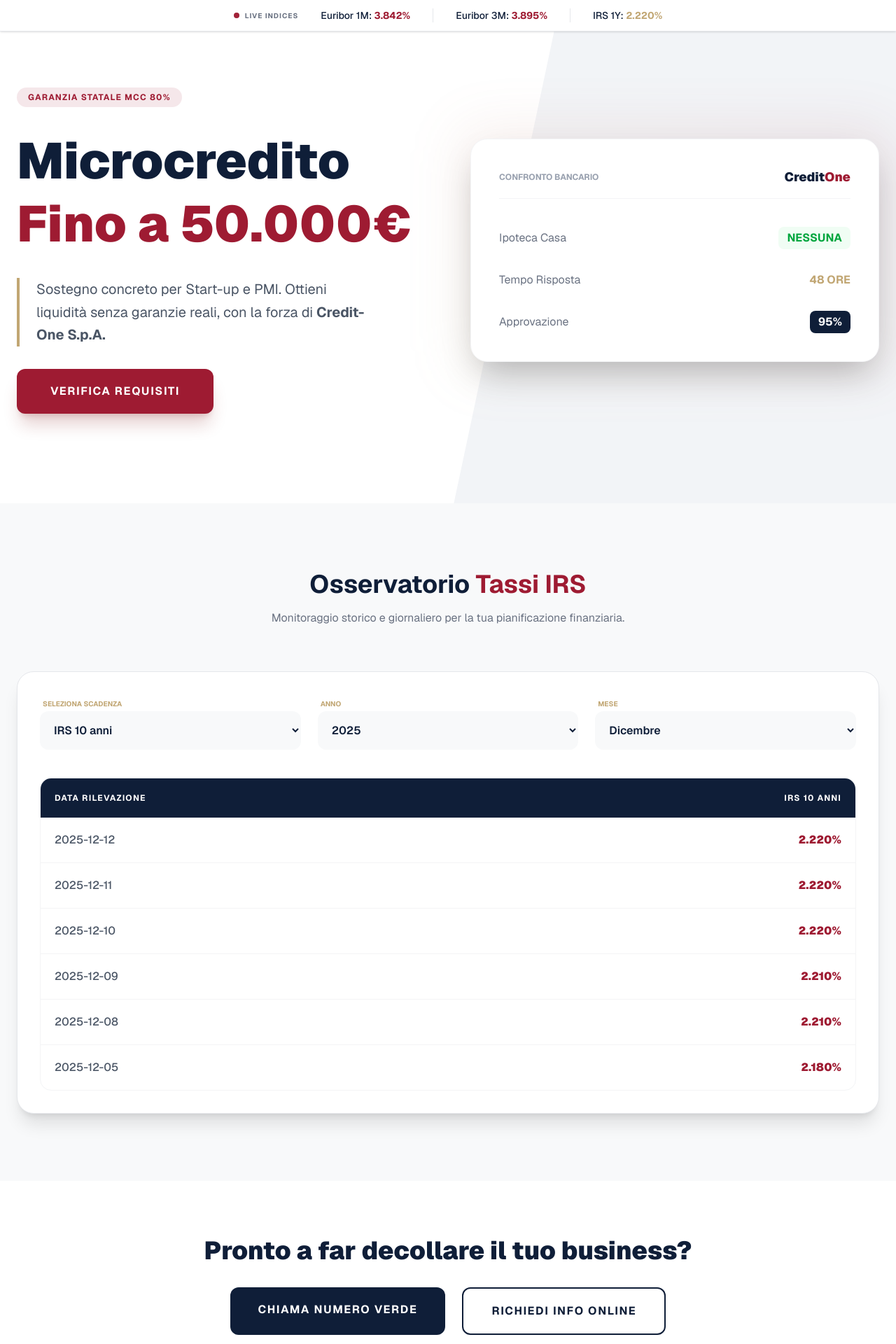
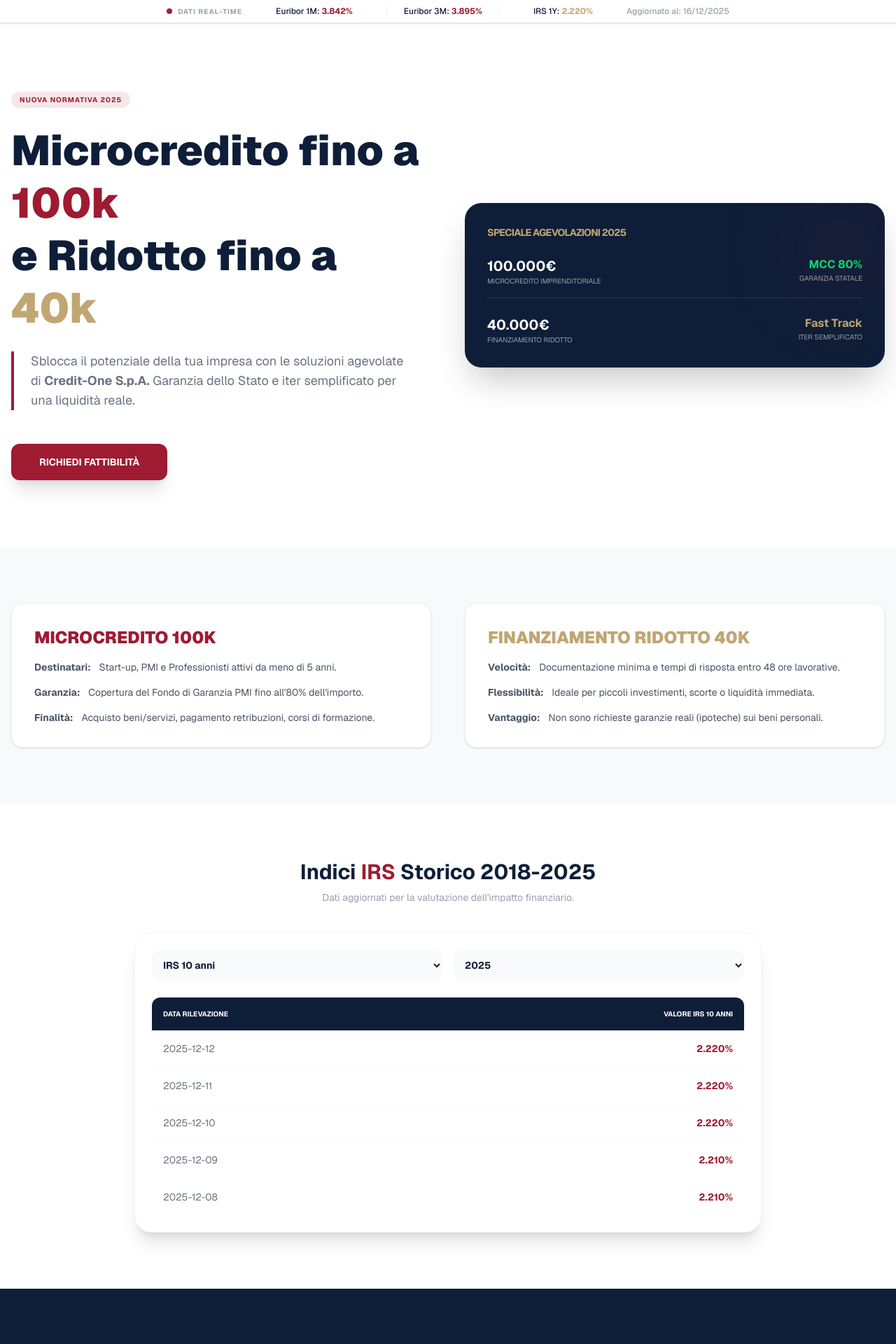
Before and after one commit to giacomocurigliano-sudo/landing-credito, a Next.js app: page /landing in a window 1280 px wide. Shown: the top 1920 px of the page at 70% size. Built offline with nearby package versions, Linux system fonts and the light colour scheme.

Commit message:
Contenuti aggiornati Credit-One 2025 100k/40k

```diff
--- a/app/landing/page.tsx
+++ b/app/landing/page.tsx
@@ -3,88 +3,88 @@
 import { useState, useEffect } from "react";
 import Script from "next/script";
 
-export default function LandingMicrocredito() {
-  // --- STATI PER I TASSI ---
+export default function LandingCreditOne2025() {
   const [selectedIrs, setSelectedIrs] = useState("IRS 10 anni");
   const [selectedYear, setSelectedYear] = useState("2025");
-  const [selectedMonth, setSelectedMonth] = useState("Dicembre");
   const [euribor, setEuribor] = useState({ e1m: "3.842%", e3m: "3.895%" });
 
-  // --- DATI TABELLA (Simulati per lo screenshot 2025) ---
-  const [tableData, setTableData] = useState([
+  // Dati simulati basati sulle rilevazioni ufficiali 2025
+  const [tableData] = useState([
     { date: "2025-12-12", value: "2.220%" },
     { date: "2025-12-11", value: "2.220%" },
     { date: "2025-12-10", value: "2.220%" },
     { date: "2025-12-09", value: "2.210%" },
     { date: "2025-12-08", value: "2.210%" },
-    { date: "2025-12-05", value: "2.180%" },
   ]);
 
-  const years = Array.from({ length: 2025 - 2018 + 1 }, (_, i) => (2025 - i).toString());
+  const years = ["2025", "2024", "2023", "2022", "2021", "2020", "2019", "2018"];
   const irsTerms = Array.from({ length: 50 }, (_, i) => `IRS ${i + 1} ann${i === 0 ? 'o' : 'i'}`);
 
   return (
-    <div className="antialiased bg-[#F8F9FA] text-[#0F1E38] font-sans">
+    <div className="antialiased bg-[#F8F9FA] text-[#0F1E38] font-sans w-full overflow-x-hidden">
       <Script
         src="https://cdnjs.cloudflare.com/ajax/libs/iframe-resizer/4.3.9/iframeResizer.contentWindow.min.js"
         strategy="afterInteractive"
       />
 
-      {/* 1. BARRA TASSI LIVE (Sfondo Chiaro) */}
-      <div className="w-full bg-white border-b border-gray-200 py-3 sticky top-0 z-50 shadow-sm">
-        <div className="container mx-auto px-6 flex flex-wrap justify-center items-center gap-8">
+      {/* 1. TICKER INDICI LIVE */}
+      <div className="w-full bg-white border-b border-gray-200 py-2 sticky top-0 z-50 shadow-sm overflow-x-auto">
+        <div className="container mx-auto px-4 flex items-center justify-between min-w-[700px] md:min-w-full lg:justify-center lg:gap-12">
           <div className="flex items-center gap-2">
             <span className="flex h-2 w-2 rounded-full bg-[#9E1B32] animate-pulse"></span>
-            <span className="text-[10px] font-bold uppercase tracking-widest text-gray-500">Live Indices</span>
+            <span className="text-[10px] font-bold uppercase tracking-widest text-gray-400">Dati Real-Time</span>
           </div>
-          <div className="text-sm font-medium">Euribor 1M: <span className="text-[#9E1B32] font-bold">{euribor.e1m}</span></div>
-          <div className="text-sm font-medium border-x border-gray-200 px-8">Euribor 3M: <span className="text-[#9E1B32] font-bold">{euribor.e3m}</span></div>
-          <div className="text-sm font-medium">IRS 1Y: <span className="text-[#C1A673] font-bold">2.220%</span></div>
+          <div className="text-xs font-medium">Euribor 1M: <span className="text-[#9E1B32] font-bold">{euribor.e1m}</span></div>
+          <div className="text-xs font-medium border-x border-gray-100 px-6">Euribor 3M: <span className="text-[#9E1B32] font-bold">{euribor.e3m}</span></div>
+          <div className="text-xs font-medium">IRS 1Y: <span className="text-[#C1A673] font-bold">2.220%</span></div>
+          <div className="text-xs font-medium text-gray-400">Aggiornato al: 16/12/2025</div>
         </div>
       </div>
 
-      {/* 2. HERO SECTION (Colori Chiari & Moderni) */}
-      <section className="relative pt-20 pb-32 overflow-hidden bg-white">
-        <div className="absolute top-0 right-0 w-1/2 h-full bg-[#F2F4F7] skew-x-[-12deg] translate-x-20 z-0"></div>
-
-        <div className="container mx-auto px-6 relative z-10 grid lg:grid-cols-2 gap-16 items-center">
-          <div className="space-y-8">
-            <div className="inline-block px-4 py-1.5 bg-[#9E1B32]/10 text-[#9E1B32] rounded-full text-xs font-bold uppercase tracking-widest">
-                Garanzia Statale MCC 80%
+      {/* 2. HERO: DOPPIO BINARIO FINANZIARIO */}
+      <section className="relative py-12 md:py-24 bg-white overflow-hidden">
+        <div className="container mx-auto px-4 relative z-10 grid lg:grid-cols-2 gap-12 items-center">
+          <div className="space-y-6 text-center lg:text-left">
+            <div className="inline-block px-3 py-1 bg-[#9E1B32]/10 text-[#9E1B32] rounded-full text-[10px] font-bold uppercase tracking-widest">
+                Nuova Normativa 2025
             </div>
-            <h1 className="text-5xl lg:text-7xl font-black leading-tight text-[#0F1E38]">
-              Microcredito <br/>
-              <span className="text-[#9E1B32]">Fino a 50.000€</span>
+            <h1 className="text-4xl sm:text-5xl lg:text-6xl font-black leading-tight">
+              Microcredito fino a <span className="text-[#9E1B32]">100k</span> <br/>
+              e Ridotto fino a <span className="text-[#C1A673]">40k</span>
             </h1>
-            <p className="text-xl text-gray-600 leading-relaxed max-w-lg border-l-4 border-[#C1A673] pl-6">
-              Sostegno concreto per Start-up e PMI. Ottieni liquidità senza garanzie reali, con la forza di <strong>Credit-One S.p.A.</strong>
+            <p className="text-lg text-gray-500 max-w-xl mx-auto lg:mx-0 border-l-4 border-[#9E1B32] pl-6">
+              Sblocca il potenziale della tua impresa con le soluzioni agevolate di <strong>Credit-One S.p.A.</strong> Garanzia dello Stato e iter semplificato per una liquidità reale.
             </p>
-            <div className="flex flex-col sm:flex-row gap-4">
-              <a href="#verifica" className="bg-[#9E1B32] text-white px-12 py-5 rounded-xl font-bold uppercase tracking-widest hover:bg-[#7a1224] transition-all shadow-xl shadow-red-900/20 text-center">
-                Verifica Requisiti
+            <div className="flex flex-col sm:flex-row gap-4 pt-6">
+              <a href="#dettagli" className="bg-[#9E1B32] text-white px-10 py-4 rounded-xl font-bold uppercase text-sm shadow-xl hover:scale-105 transition-transform text-center">
+                Richiedi Fattibilità
               </a>
             </div>
           </div>
 
-          <div className="relative group">
-            <div className="absolute -inset-4 bg-gradient-to-tr from-[#C1A673]/20 to-[#9E1B32]/20 blur-2xl rounded-3xl opacity-50 group-hover:opacity-100 transition duration-1000"></div>
-            <div className="relative bg-white p-10 rounded-3xl border border-gray-100 shadow-2xl">
-                <div className="flex justify-between items-center mb-10 pb-4 border-b border-gray-100">
-                    <span className="font-bold text-gray-400 uppercase text-xs">Confronto Bancario</span>
-                    <span className="font-black text-[#0F1E38] text-lg">Credit<span className="text-[#9E1B32]">One</span></span>
+          {/* BOX TECNICO RIASSUNTIVO */}
+          <div className="bg-[#0F1E38] p-8 rounded-3xl text-white shadow-2xl relative overflow-hidden group">
+            <div className="absolute top-0 right-0 w-32 h-32 bg-[#9E1B32] opacity-10 blur-3xl group-hover:opacity-30 transition-opacity"></div>
+            <h3 className="text-[#C1A673] font-bold uppercase tracking-tighter text-sm mb-6">Speciale Agevolazioni 2025</h3>
+            <div className="space-y-6">
+              <div className="flex justify-between border-b border-white/10 pb-4">
+                <div>
+                  <p className="font-bold text-xl">100.000€</p>
+                  <p className="text-[10px] text-gray-400 uppercase">Microcredito Imprenditoriale</p>
                 </div>
-                <div className="space-y-8">
-                    <div className="flex justify-between items-center">
-                        <span className="text-gray-500">Ipoteca Casa</span>
-                        <span className="text-green-600 font-bold bg-green-50 px-3 py-1 rounded-lg">NESSUNA</span>
+                <div className="text-right">
+                  <p className="text-green-400 font-bold">MCC 80%</p>
+                  <p className="text-[10px] text-gray-400 uppercase">Garanzia Statale</p>
                 </div>
-                    <div className="flex justify-between items-center">
-                        <span className="text-gray-500">Tempo Risposta</span>
-                        <span className="text-[#C1A673] font-bold">48 ORE</span>
               </div>
-                    <div className="flex justify-between items-center">
-                        <span className="text-gray-500">Approvazione</span>
-                        <span className="text-white font-bold bg-[#0F1E38] px-3 py-1 rounded-lg">95%</span>
+              <div className="flex justify-between">
+                <div>
+                  <p className="font-bold text-xl">40.000€</p>
+                  <p className="text-[10px] text-gray-400 uppercase">Finanziamento Ridotto</p>
+                </div>
+                <div className="text-right">
+                  <p className="text-[#C1A673] font-bold">Fast Track</p>
+                  <p className="text-[10px] text-gray-400 uppercase">Iter Semplificato</p>
                 </div>
               </div>
             </div>
@@ -92,49 +92,62 @@
         </div>
       </section>
 
-      {/* 3. TABELLA IRS INTERATTIVA (Design Chiaro) */}
-      <section className="py-24 bg-[#F8F9FA]">
-        <div className="container mx-auto px-6">
-          <div className="text-center mb-16">
-            <h2 className="text-4xl font-bold mb-4">Osservatorio <span className="text-[#9E1B32]">Tassi IRS</span></h2>
-            <p className="text-gray-500">Monitoraggio storico e giornaliero per la tua pianificazione finanziaria.</p>
+      {/* 3. INFO SEZIONE: DETTAGLI NORMATIVI */}
+      <section id="dettagli" className="py-20 bg-[#F8F9FA]">
+        <div className="container mx-auto px-4">
+          <div className="grid md:grid-cols-2 gap-12">
+            <div className="bg-white p-8 rounded-2xl shadow-sm border border-gray-100">
+              <h4 className="text-[#9E1B32] font-black text-2xl mb-4 uppercase">Microcredito 100k</h4>
+              <ul className="space-y-4 text-gray-600 text-sm">
+                <li className="flex gap-3"><strong>Destinatari:</strong> Start-up, PMI e Professionisti attivi da meno di 5 anni.</li>
+                <li className="flex gap-3"><strong>Garanzia:</strong> Copertura del Fondo di Garanzia PMI fino all'80% dell'importo.</li>
+                <li className="flex gap-3"><strong>Finalità:</strong> Acquisto beni/servizi, pagamento retribuzioni, corsi di formazione.</li>
+              </ul>
+            </div>
+            <div className="bg-white p-8 rounded-2xl shadow-sm border border-gray-100">
+              <h4 className="text-[#C1A673] font-black text-2xl mb-4 uppercase">Finanziamento Ridotto 40k</h4>
+              <ul className="space-y-4 text-gray-600 text-sm">
+                <li className="flex gap-3"><strong>Velocità:</strong> Documentazione minima e tempi di risposta entro 48 ore lavorative.</li>
+                <li className="flex gap-3"><strong>Flessibilità:</strong> Ideale per piccoli investimenti, scorte o liquidità immediata.</li>
+                <li className="flex gap-3"><strong>Vantaggio:</strong> Non sono richieste garanzie reali (ipoteche) sui beni personali.</li>
+              </ul>
+            </div>
+          </div>
+        </div>
+      </section>
+
+      {/* 4. TABELLA IRS DINAMICA */}
+      <section className="py-20 bg-white">
+        <div className="container mx-auto px-4">
+          <div className="max-w-4xl mx-auto">
+            <div className="text-center mb-10">
+              <h2 className="text-3xl font-bold">Indici <span className="text-[#9E1B32]">IRS</span> Storico 2018-2025</h2>
+              <p className="text-gray-400 text-sm mt-2">Dati aggiornati per la valutazione dell'impatto finanziario.</p>
             </div>
 
-          <div className="bg-white rounded-3xl p-8 shadow-xl border border-gray-200">
-            <div className="grid grid-cols-1 md:grid-cols-3 gap-6 mb-10">
-              <div className="space-y-2">
-                <label className="text-[10px] font-bold text-[#C1A673] uppercase ml-1">Seleziona Scadenza</label>
-                <select value={selectedIrs} onChange={(e) => setSelectedIrs(e.target.value)} className="w-full bg-[#F8F9FA] border-none rounded-xl p-4 text-[#0F1E38] font-semibold focus:ring-2 focus:ring-[#9E1B32]">
+            <div className="bg-white rounded-3xl p-6 border border-gray-100 shadow-xl">
+              <div className="grid grid-cols-1 sm:grid-cols-2 gap-4 mb-6">
+                <select value={selectedIrs} onChange={(e) => setSelectedIrs(e.target.value)} className="bg-gray-50 border-none rounded-xl p-3 text-sm font-bold">
                   {irsTerms.map(t => <option key={t}>{t}</option>)}
                 </select>
-              </div>
-              <div className="space-y-2">
-                <label className="text-[10px] font-bold text-[#C1A673] uppercase ml-1">Anno</label>
-                <select value={selectedYear} onChange={(e) => setSelectedYear(e.target.value)} className="w-full bg-[#F8F9FA] border-none rounded-xl p-4 text-[#0F1E38] font-semibold focus:ring-2 focus:ring-[#9E1B32]">
+                <select value={selectedYear} onChange={(e) => setSelectedYear(e.target.value)} className="bg-gray-50 border-none rounded-xl p-3 text-sm font-bold">
                   {years.map(y => <option key={y}>{y}</option>)}
                 </select>
               </div>
-              <div className="space-y-2">
-                <label className="text-[10px] font-bold text-[#C1A673] uppercase ml-1">Mese</label>
-                <select value={selectedMonth} onChange={(e) => setSelectedMonth(e.target.value)} className="w-full bg-[#F8F9FA] border-none rounded-xl p-4 text-[#0F1E38] font-semibold focus:ring-2 focus:ring-[#9E1B32]">
-                  {["Gennaio", "Febbraio", "Marzo", "Aprile", "Maggio", "Giugno", "Luglio", "Agosto", "Settembre", "Ottobre", "Novembre", "Dicembre"].map(m => <option key={m}>{m}</option>)}
-                </select>
-              </div>
-            </div>
 
-            <div className="overflow-hidden rounded-2xl border border-gray-100">
+              <div className="overflow-x-auto rounded-xl">
                 <table className="w-full text-left">
                   <thead className="bg-[#0F1E38] text-white">
                     <tr>
-                    <th className="p-5 font-bold uppercase text-xs tracking-widest">Data Rilevazione</th>
-                    <th className="p-5 font-bold uppercase text-xs tracking-widest text-right">{selectedIrs}</th>
+                      <th className="p-4 text-[10px] uppercase font-bold">Data Rilevazione</th>
+                      <th className="p-4 text-[10px] uppercase font-bold text-right">Valore {selectedIrs}</th>
                     </tr>
                   </thead>
-                <tbody className="divide-y divide-gray-100">
+                  <tbody className="divide-y divide-gray-50">
                     {tableData.map((row, i) => (
-                    <tr key={i} className="hover:bg-gray-50 transition-colors">
-                      <td className="p-5 text-gray-600 font-medium">{row.date}</td>
-                      <td className="p-5 text-right font-black text-[#9E1B32]">{row.value}</td>
+                      <tr key={i} className="text-sm hover:bg-gray-50 transition-colors">
+                        <td className="p-4 text-gray-500">{row.date}</td>
+                        <td className="p-4 text-right font-bold text-[#9E1B32]">{row.value}</td>
                       </tr>
                     ))}
                   </tbody>
@@ -142,21 +155,24 @@
               </div>
             </div>
           </div>
+        </div>
       </section>
 
-      {/* 4. FOOTER / CONTACT */}
-      <section id="verifica" className="py-20 bg-white text-center">
-        <div className="container mx-auto px-6">
-          <h2 className="text-4xl font-black mb-8">Pronto a far decollare il tuo business?</h2>
-          <div className="flex flex-col md:flex-row justify-center gap-6">
-            <a href="tel:800123456" className="bg-[#0F1E38] text-white px-10 py-5 rounded-xl font-bold hover:bg-[#C1A673] transition-colors uppercase tracking-widest">
-              Chiama Numero Verde
+      {/* 5. FOOTER / CTA */}
+      <section className="py-20 bg-[#0F1E38] text-center text-white">
+        <div className="container mx-auto px-4">
+          <h3 className="text-3xl font-bold mb-8">Gestiamo la tua pratica con successo.</h3>
+          <div className="flex flex-col sm:flex-row gap-4 justify-center items-center">
+            <a href="tel:0640060271" className="bg-[#9E1B32] px-10 py-4 rounded-xl font-bold uppercase text-sm w-full sm:w-auto">
+              Sede di Roma: 06 40060271
             </a>
-            <a href="mailto:info@credit-one.it" className="border-2 border-[#0F1E38] text-[#0F1E38] px-10 py-5 rounded-xl font-bold hover:bg-gray-50 transition-colors uppercase tracking-widest">
-              Richiedi Info Online
+            <a href="mailto:mail@credit-one.it" className="border border-white/20 px-10 py-4 rounded-xl font-bold uppercase text-sm w-full sm:w-auto hover:bg-white/5">
+              Email Specialistica
             </a>
           </div>
-          <p className="mt-12 text-gray-400 text-xs">Credit-One S.p.A. | P.IVA 12345678901 | OAM M12345</p>
+          <div className="mt-12 text-[10px] text-gray-500">
+            Credit-One S.p.A. | Mediazione Creditizia | P.IVA 13410651000 | Iscrizione OAM n. M409
+          </div>
         </div>
       </section>
     </div>
```
Lines whose indentation alone changed are shown as unchanged.
